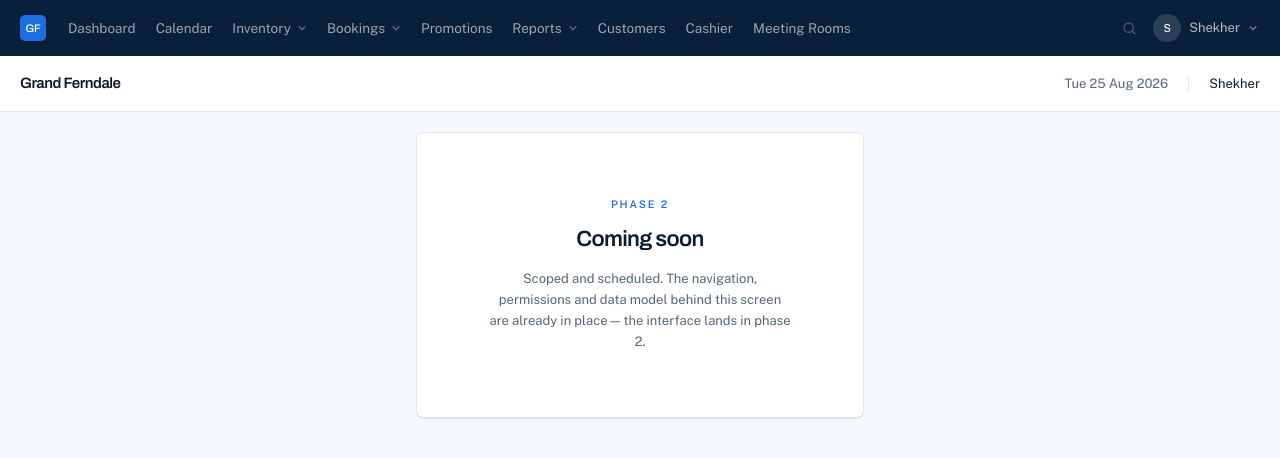
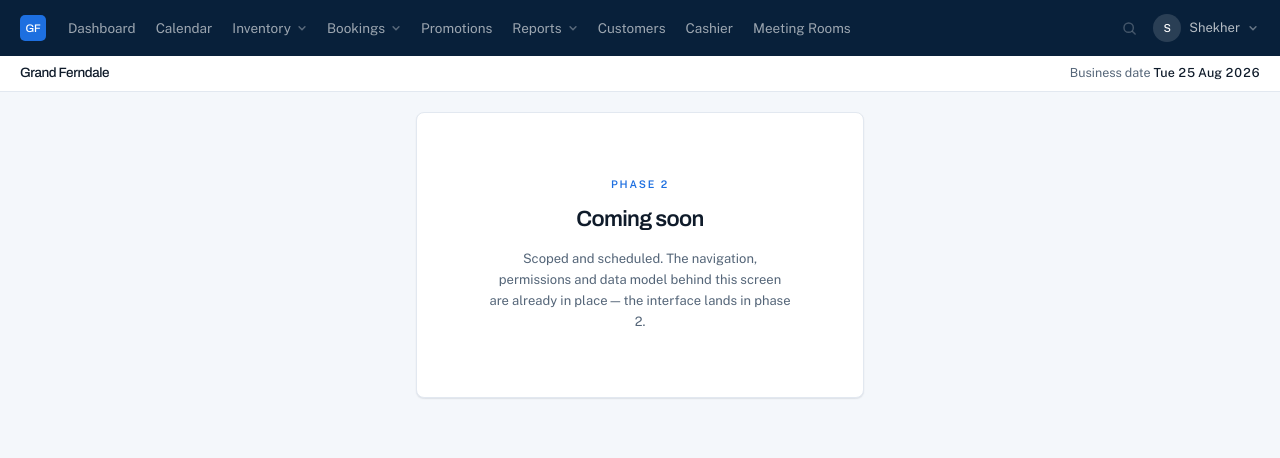
Before and after one commit to harshuDev/hotel-pms, a Next.js app: page / in a window 1280 px wide. Shown: the top 458 px of the page. Built offline with nearby package versions, Linux system fonts and the light colour scheme.

Commit message:
Refactor top bar layout and styling

```diff
--- a/src/components/top-bar.tsx
+++ b/src/components/top-bar.tsx
@@ -6,15 +6,16 @@ export function TopBar({
   businessDate: string;
 }) {
   return (
-    <header className="sticky top-0 z-20 hidden h-14 items-center justify-between border-b border-line bg-white px-5 lg:flex">
-      <p className="font-display text-[15px] font-semibold tracking-tightest text-ink">
+    <div className="sticky top-14 z-30 flex h-9 items-center justify-between border-b border-line bg-white px-4 lg:px-5">
+      <p className="font-display text-[13.5px] font-medium tracking-tightest text-ink">
         {propertyName}
       </p>
-      <div className="flex items-center gap-5 text-[13px]">
-        <span className="text-ink-muted">{businessDate}</span>
-        <span className="h-4 w-px bg-line" />
-        <span className="text-ink">Shekher</span>
-      </div>
-    </header>
+      <p className="text-[12.5px] text-ink-muted">
+        Business date{" "}
+        <span className="font-medium tabular-nums text-ink">
+          {businessDate}
+        </span>
+      </p>
+    </div>
   );
 }
```
